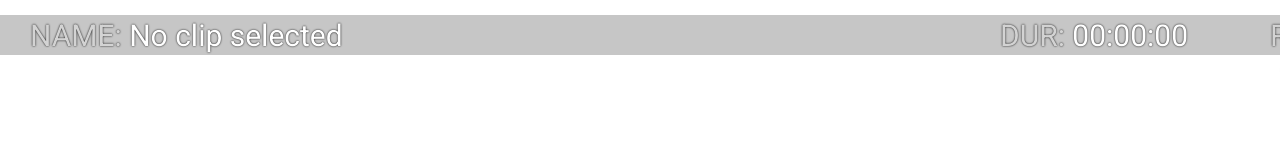
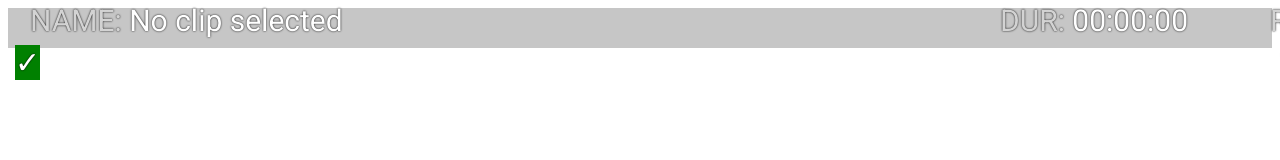
Before and after one commit to byjeppesen/CasparCG-Countdown-Overlay, a website: page client.html in a window 1280 px wide. Shown: the top 160 px of the page. Drawn offline with Linux system fonts and the light colour scheme.

Commit message:
Update client.html

```diff
--- a/client.html
+++ b/client.html
@@ -17,11 +17,13 @@
         padding: 0px;
         background-color: #aaaa;
         height: 20px;
-        position: absolute;
         left: 0px;
         top: 15px;
         width: 100%;
         height: 40px;
+      }
+      #container div {
+        display: inline-block;
       }
       #filename {
         position: absolute;
@@ -43,6 +45,12 @@
         left: 1600px;
         top: 3px;
       }
+      #error-msg {
+        position: absolute;
+        left: 15px;
+        top: 15px;
+        background-color: red;
+      }
       #filenameValue,
       #durationValue,
       #timeValue,
@@ -60,6 +68,10 @@
   </head>
   <body>
     <div id="container">
+      <div id="time" class="label">
+        REMAIN:&nbsp;
+        <div id="timeValue" class="text">00:00:00</div>
+      </div>
       <div id="filename" class="label">
         NAME:&nbsp;
         <div id="filenameValue" class="text">No clip selected</div>
@@ -68,23 +80,37 @@
         DUR:&nbsp;
         <div id="durationValue" class="text">00:00:00</div>
       </div>
-      <div id="time" class="label">
-        REMAIN:&nbsp;
-        <div id="timeValue" class="text">00:00:00</div>
-      </div>
       <div id="timeleft" class="label">
         COUNT:&nbsp;
         <div id="timeleftValue" class="text">00:00:00</div>
       </div>
+      <p id="error-msg"></p>
     </div>
   </body>
   <script>
+    // Wrap it all in a method to reconnect https://stackoverflow.com/questions/22431751/websocket-how-to-automatically-reconnect-after-it-dies
     const ws = new WebSocket("ws://localhost:9898/");
+    let isConnected = false;
+    let errEl = document.querySelector('#error-msg')
 
-    ws.onopen = function () {
+    errEl.innerHTML = "No connection";
+    errEl.style.backgroundColor = 'red';
+
+    const customOpenHandler = () => {
       console.log("WebSocket Client Connected");
       ws.send("Hi this is web client.");
-    };
+      isConnected = true;
+      errEl.innerHTML = "✓";
+      errEl.style.backgroundColor = 'green';
+    }
+
+    ws.onopen = customOpenHandler;
+    ws.onerror = () => console.log("something bad happened.")
+    ws.onclose = () => {
+      isConnected = false;
+      errEl.innerHTML = "No connection";
+      errEl.style.backgroundColor = 'red';
+    }
     ws.onmessage = function (e) {
       const json = JSON.parse(e.data);
       //   console.log(json.duration.toFixed(2));
@@ -101,6 +127,13 @@
         Math.ceil(json.duration - json.position)
       );
     };
+
+    setInterval(() => {
+      // ws.readyState = 1 for healthy.
+      if(Number(ws.readyState) != 1) {
+        customOpenHandler();
+      }
+    }, 2500);
 
     function secondsToTime(value) {
       if (value === undefined || isNaN(value) || value < 0) value = 0;
```
